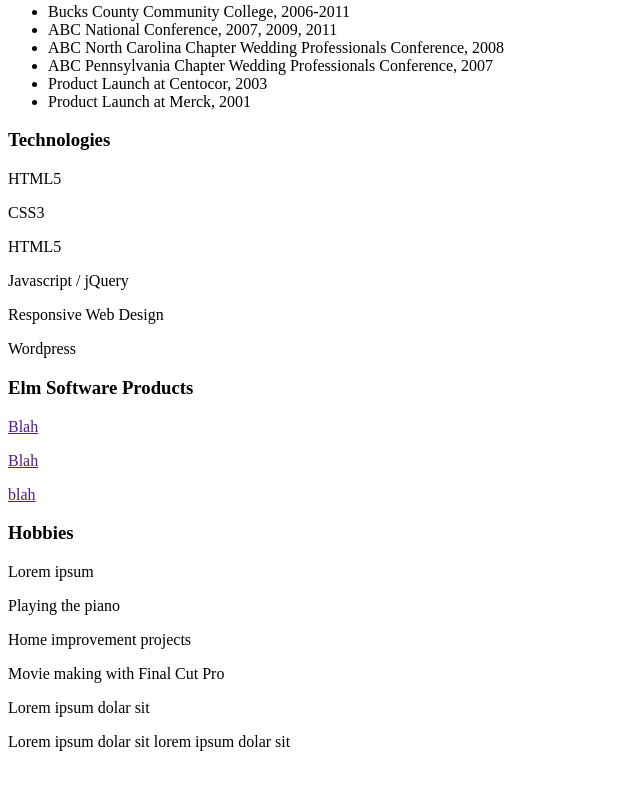
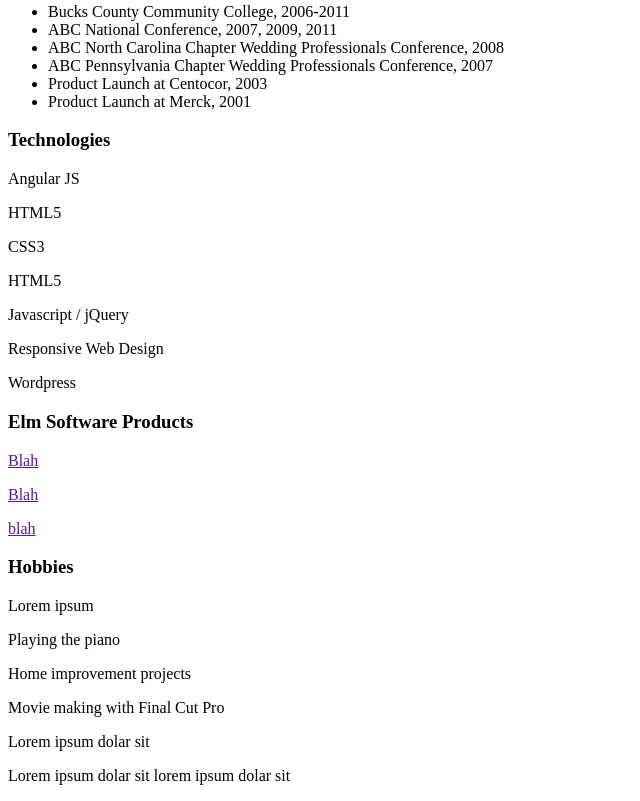
Before and after one commit to RavaliDhanekula/MyResume, a plain HTML site: page index.html in a window 1280 px wide. Shown: the part 1883-2684 px from the top of the page, without its empty margins (0-640 px from the left). Before the commit the page ends 2650 px from the top, so only its background shows below. Drawn offline with nearby package versions, Linux system fonts and the light colour scheme; files that its build step writes are made by us from their sources.

Commit message:
Update index.html

```diff
--- a/index.html
+++ b/index.html
@@ -103,6 +103,7 @@
   <aside>
     <article>
       <h1>Technologies</h1>
+      <p>Angular JS</p>
       <p>HTML5</p>
       <p>CSS3</p>
       <p>HTML5</p>
```
